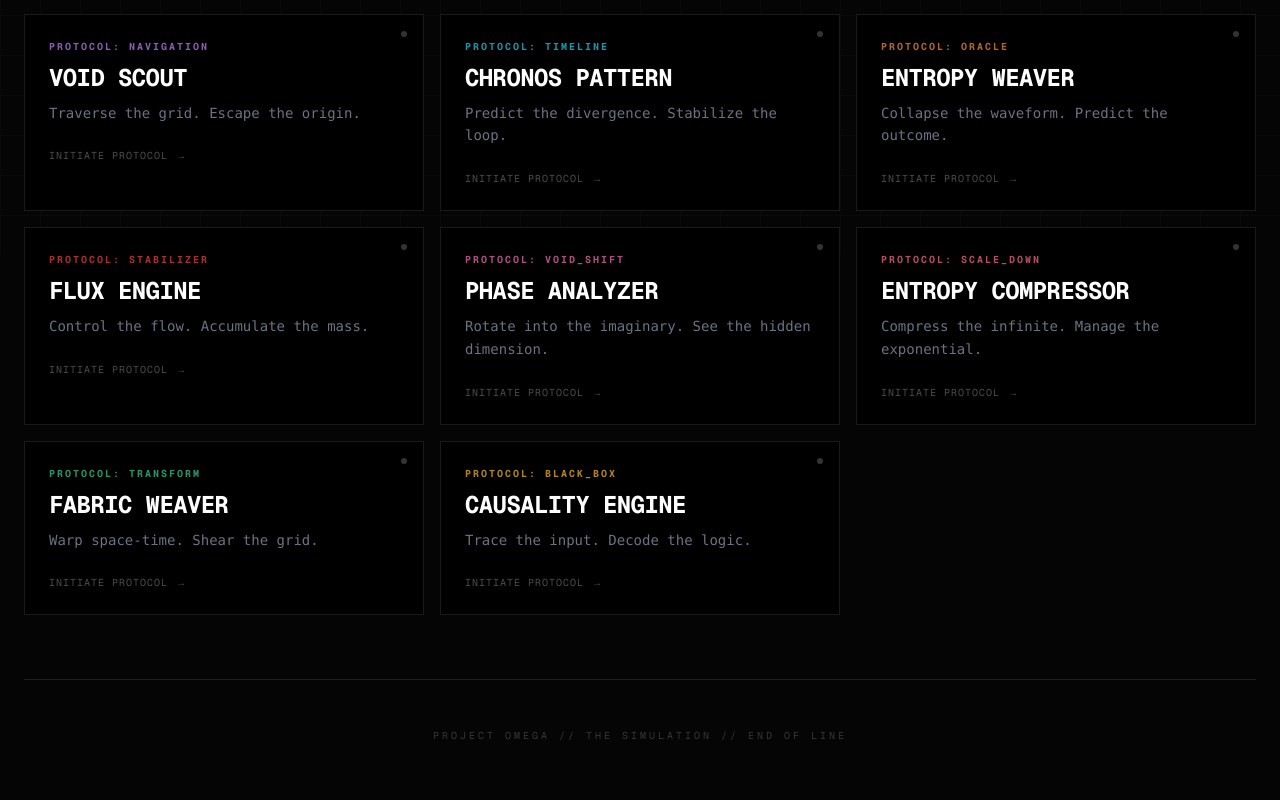
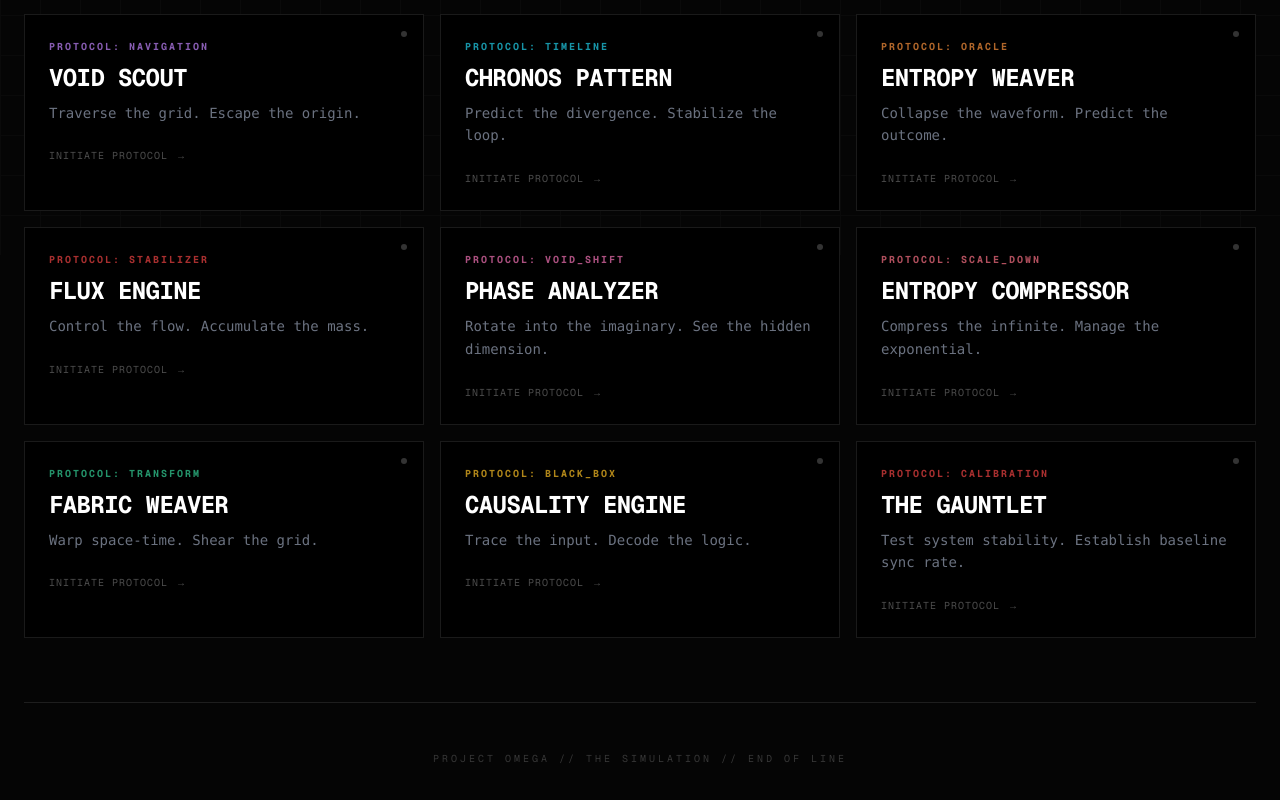
Before and after one commit to hiroshi-tsutsui/ghost-root-terminal, a Next.js app in the folder project_omega/: page / in a window 1280 px wide. Shown: the part 545-1345 px from the top of the page. Built offline with nearby package versions, Linux system fonts and the light colour scheme.

Commit message:
Tony: Evolve Narrative - Hub Refinement (The Gauntlet Integration)

```diff
--- a/project_omega/app/page.tsx
+++ b/project_omega/app/page.tsx
@@ -117,6 +117,16 @@ export default function Home() {
       color: 'text-amber-400',
       border: 'border-amber-500/30',
       bg: 'bg-amber-900/10'
+    },
+    {
+      id: 'quiz',
+      title: 'THE GAUNTLET',
+      subtitle: 'Protocol: Calibration',
+      desc: 'Test system stability. Establish baseline sync rate.',
+      status: 'CRITICAL',
+      color: 'text-red-500',
+      border: 'border-red-500/30',
+      bg: 'bg-red-900/10'
     }
   ];
 
```
Also changed, not shown: 1 other file (tests, documents, lock files or other folders).
